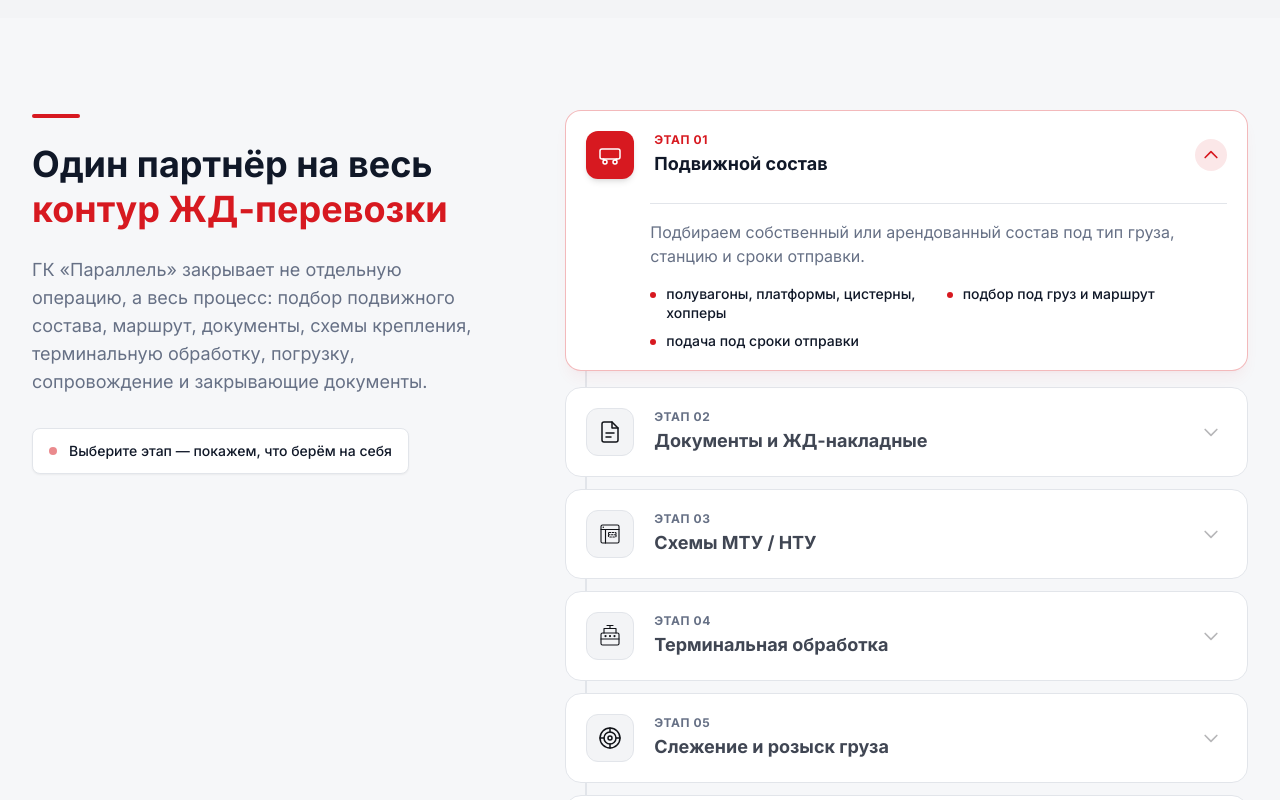
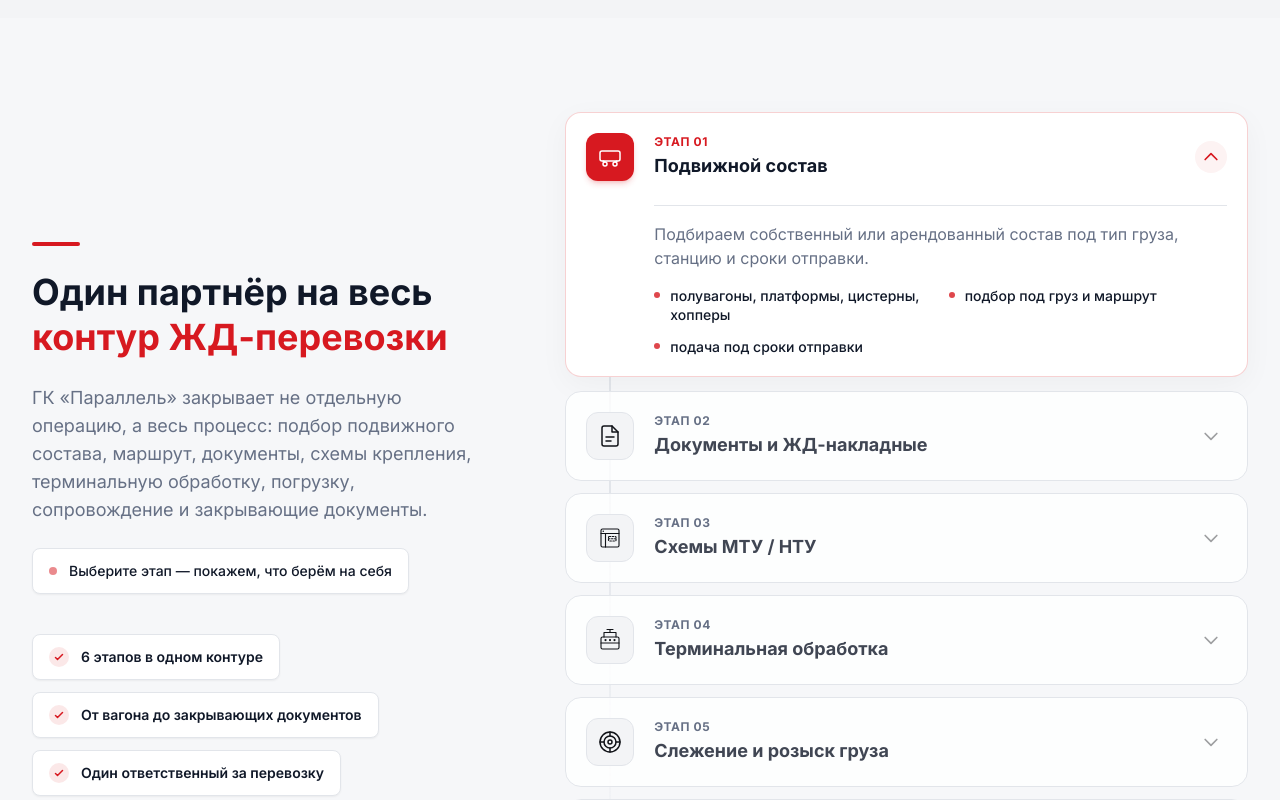
Before and after one commit to matteimikeska49-bot/gkp, a React (Vite) app: page / in a window 1280 px wide. Shown: the part 6260-7060 px from the top of the page. Built offline with nearby package versions, Linux system fonts and the light colour scheme.

Commit message:
refactor: polish rail service contour block

```diff
--- a/src/sections/WhyUsSection.jsx
+++ b/src/sections/WhyUsSection.jsx
@@ -40,15 +40,22 @@ const features = [
   },
 ];
 
+const leftBadges = [
+  '6 этапов в одном контуре',
+  'От вагона до закрывающих документов',
+  'Один ответственный за перевозку'
+];
+
 export default function WhyUsSection() {
   const [activeIndex, setActiveIndex] = useState(0);
 
   return (
-    <section id="why-us" className="bg-section-alt section-padding">
+    <section id="why-us" className="bg-section-alt section-padding overflow-hidden">
       <div className="container-main reveal-up">
         <div className="grid grid-cols-1 lg:grid-cols-12 gap-10 lg:gap-16 items-start">
+
           {/* Left: Content */}
-          <div className="lg:col-span-5 lg:sticky lg:top-32">
+          <div className="lg:col-span-5 lg:sticky lg:top-32 flex flex-col">
             <div className="accent-line mb-6" />
             <h2 className="section-title mb-6 leading-tight">
               Один партнёр на весь <span className="text-accent">контур ЖД-перевозки</span>
@@ -58,18 +65,33 @@ export default function WhyUsSection() {
               ГК «Параллель» закрывает не отдельную операцию, а весь процесс: подбор подвижного состава, маршрут, документы, схемы крепления, терминальную обработку, погрузку, сопровождение и закрывающие документы.
             </p>
 
-            <div className="inline-flex items-center gap-3 bg-white border border-card-border rounded-lg px-4 py-3 mt-2 shadow-sm">
+            <div className="inline-flex items-center gap-3 bg-white border border-card-border rounded-lg px-4 py-3 shadow-sm w-fit">
               <div className="w-2 h-2 bg-accent rounded-full animate-pulse" />
               <span className="text-sm font-medium text-text-dark">
                 Выберите этап — покажем, что берём на себя
               </span>
             </div>
+
+            {/* Mini-badges (Polished B2B items) */}
+            <div className="mt-8 md:mt-10 flex flex-col gap-3">
+              {leftBadges.map((text, idx) => (
+                <div key={idx} className="flex items-center gap-3 bg-white border border-card-border rounded-lg px-4 py-3 shadow-sm w-fit transition-transform hover:-translate-y-0.5 duration-300">
+                  <div className="w-5 h-5 rounded-full bg-accent/10 flex items-center justify-center flex-shrink-0">
+                    <svg className="w-3 h-3 text-accent" fill="none" viewBox="0 0 24 24" stroke="currentColor">
+                      <path strokeLinecap="round" strokeLinejoin="round" strokeWidth={3} d="M5 13l4 4L19 7" />
+                    </svg>
+                  </div>
+                  <span className="text-sm font-semibold text-text-dark">{text}</span>
+                </div>
+              ))}
+            </div>
           </div>
 
           {/* Right: Interactive Stepper / Accordion */}
-          <div className="lg:col-span-7 relative">
-            {/* Subtle connection line for desktop */}
-            <div className="hidden md:block absolute left-5 top-8 bottom-8 w-[2px] bg-card-border z-0" />
+          <div className="lg:col-span-7 relative mt-4 lg:mt-0">
+            {/* Contour / Route line for desktop */}
+            {/* The cards have padding 20px (p-5), icon width is 48px. Center is 20 + 24 = 44px. */}
+            <div className="hidden md:block absolute left-[44px] top-6 bottom-6 w-[2px] bg-gradient-to-b from-card-border via-card-border to-transparent z-0" />
 
             <div className="space-y-3 relative z-10">
               {features.map((feature, i) => {
@@ -79,38 +101,45 @@ export default function WhyUsSection() {
                 return (
                   <div
                     key={i}
-                    className={`group rounded-2xl border transition-all duration-300 overflow-hidden ${
+                    className={`group rounded-2xl border transition-all duration-400 ease-out overflow-hidden relative ${
                       isActive
-                        ? 'border-accent/30 bg-white shadow-lg shadow-accent/5 -translate-y-1'
-                        : 'border-card-border bg-white hover:border-accent/20 hover:shadow-sm cursor-pointer'
+                        ? 'border-accent/20 bg-white shadow-[0_8px_30px_rgba(0,0,0,0.04)] -translate-y-0.5'
+                        : 'border-card-border bg-white/80 hover:bg-white hover:border-accent/15 hover:shadow-sm cursor-pointer'
                     }`}
                     onClick={() => setActiveIndex(i)}
                   >
                     {/* Header */}
-                    <div className="flex items-center p-4 md:p-5 gap-4 md:gap-5">
-                      <div
-                        className={`flex-shrink-0 w-10 h-10 md:w-12 md:h-12 rounded-xl flex items-center justify-center transition-all duration-300 ${
-                          isActive
-                            ? 'bg-accent text-white shadow-md'
-                            : 'bg-section-light text-graphite group-hover:bg-accent/10 group-hover:text-accent border border-card-border group-hover:border-accent/20'
-                        }`}
-                      >
-                        <IconComponent className="w-5 h-5 md:w-6 md:h-6" />
+                    <div className="flex items-center p-4 md:p-5 gap-4 md:gap-5 relative z-10">
+                      {/* Current Node Indicator for Route Line */}
+                      <div className="relative">
+                        {isActive && (
+                          <div className="absolute inset-0 bg-accent rounded-xl animate-ping opacity-20" />
+                        )}
+                        <div
+                          className={`relative z-10 flex-shrink-0 w-10 h-10 md:w-12 md:h-12 rounded-xl flex items-center justify-center transition-all duration-400 ${
+                            isActive
+                              ? 'bg-accent text-white shadow-md shadow-accent/20'
+                              : 'bg-section-light text-graphite group-hover:bg-accent/10 group-hover:text-accent border border-card-border'
+                          }`}
+                        >
+                          <IconComponent className="w-5 h-5 md:w-6 md:h-6" />
+                        </div>
                       </div>
+
                       <div className="flex-1">
                         <div className="flex items-center gap-2 mb-0.5">
-                          <span className={`text-[10px] md:text-xs font-bold uppercase tracking-wider transition-colors duration-300 ${isActive ? 'text-accent' : 'text-text-muted'}`}>
+                          <span className={`text-[10px] md:text-xs font-bold uppercase tracking-wider transition-colors duration-400 ${isActive ? 'text-accent' : 'text-text-muted'}`}>
                             Этап 0{i + 1}
                           </span>
                         </div>
-                        <h3 className={`font-bold text-base md:text-lg transition-colors duration-300 ${isActive ? 'text-text-dark' : 'text-text-dark/80 group-hover:text-text-dark'}`}>
+                        <h3 className={`font-bold text-base md:text-lg transition-colors duration-400 ${isActive ? 'text-text-dark' : 'text-text-dark/80 group-hover:text-text-dark'}`}>
                           {feature.title}
                         </h3>
                       </div>
 
                       {/* Chevron/Toggle Icon */}
-                      <div className={`flex-shrink-0 w-8 h-8 rounded-full flex items-center justify-center transition-all duration-300 ${isActive ? 'bg-accent/10 rotate-180' : 'bg-transparent'}`}>
-                        <svg className={`w-5 h-5 transition-colors duration-300 ${isActive ? 'text-accent' : 'text-graphite/30 group-hover:text-accent/50'}`} fill="none" viewBox="0 0 24 24" stroke="currentColor">
+                      <div className={`flex-shrink-0 w-8 h-8 rounded-full flex items-center justify-center transition-transform duration-400 ease-out ${isActive ? 'rotate-180 bg-accent/5' : 'bg-transparent group-hover:bg-graphite/5'}`}>
+                        <svg className={`w-5 h-5 transition-colors duration-400 ${isActive ? 'text-accent' : 'text-graphite/40 group-hover:text-accent/60'}`} fill="none" viewBox="0 0 24 24" stroke="currentColor">
                           <path strokeLinecap="round" strokeLinejoin="round" strokeWidth={2} d="M19 9l-7 7-7-7" />
                         </svg>
                       </div>
@@ -118,21 +147,21 @@ export default function WhyUsSection() {
 
                     {/* Body (Expandable) */}
                     <div
-                      className={`grid transition-all duration-500 ease-in-out ${
+                      className={`grid transition-all duration-400 ease-out ${
                         isActive ? 'grid-rows-[1fr] opacity-100' : 'grid-rows-[0fr] opacity-0'
                       }`}
                     >
                       <div className="overflow-hidden">
-                        <div className="px-4 md:px-5 pb-5 pt-0 md:pl-[84px]">
+                        <div className="px-4 md:px-5 pb-5 pt-0 md:pl-[88px]">
                           <div className="border-t border-card-border pt-4 mt-1">
                             <p className="text-text-muted text-sm md:text-base leading-relaxed mb-4">
                               {feature.description}
                             </p>
 
-                            <ul className="grid grid-cols-1 sm:grid-cols-2 gap-y-2 gap-x-4">
+                            <ul className="grid grid-cols-1 sm:grid-cols-2 gap-y-3 gap-x-4">
                               {feature.points.map((pt, j) => (
                                 <li key={j} className="flex items-start gap-2.5">
-                                  <div className="w-1.5 h-1.5 bg-accent rounded-full mt-2 flex-shrink-0" />
+                                  <div className="w-1.5 h-1.5 bg-accent/80 rounded-full mt-1.5 flex-shrink-0" />
                                   <span className="text-sm font-medium text-text-dark leading-snug">{pt}</span>
                                 </li>
                               ))}
```
